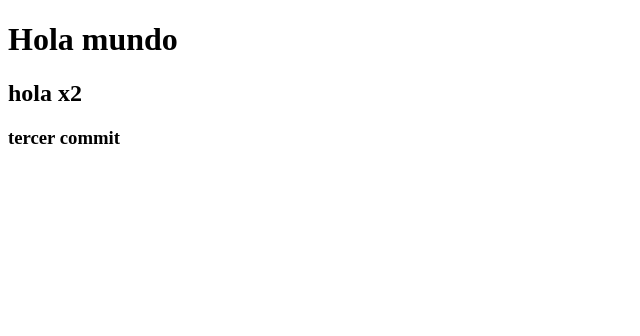
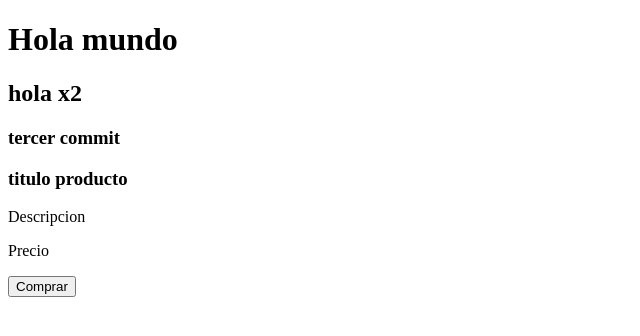
Before and after one commit to nachorequena/clasecoder, a plain HTML site: page index.html in a window 1280 px wide. Shown: the whole page, without its empty margins (0-640 px from the left). Drawn offline with Linux system fonts and the light colour scheme.

Commit message:
card creada

```diff
--- a/index.html
+++ b/index.html
@@ -10,4 +10,11 @@
     <h2>hola x2</h2>
     <h3>tercer commit</h3>
 </body>
+
+<div>
+    <h3>titulo producto</h3>
+    <p>Descripcion</p>
+    <p>Precio</p>
+    <button>Comprar</button>
+</div>
 </html>
```
